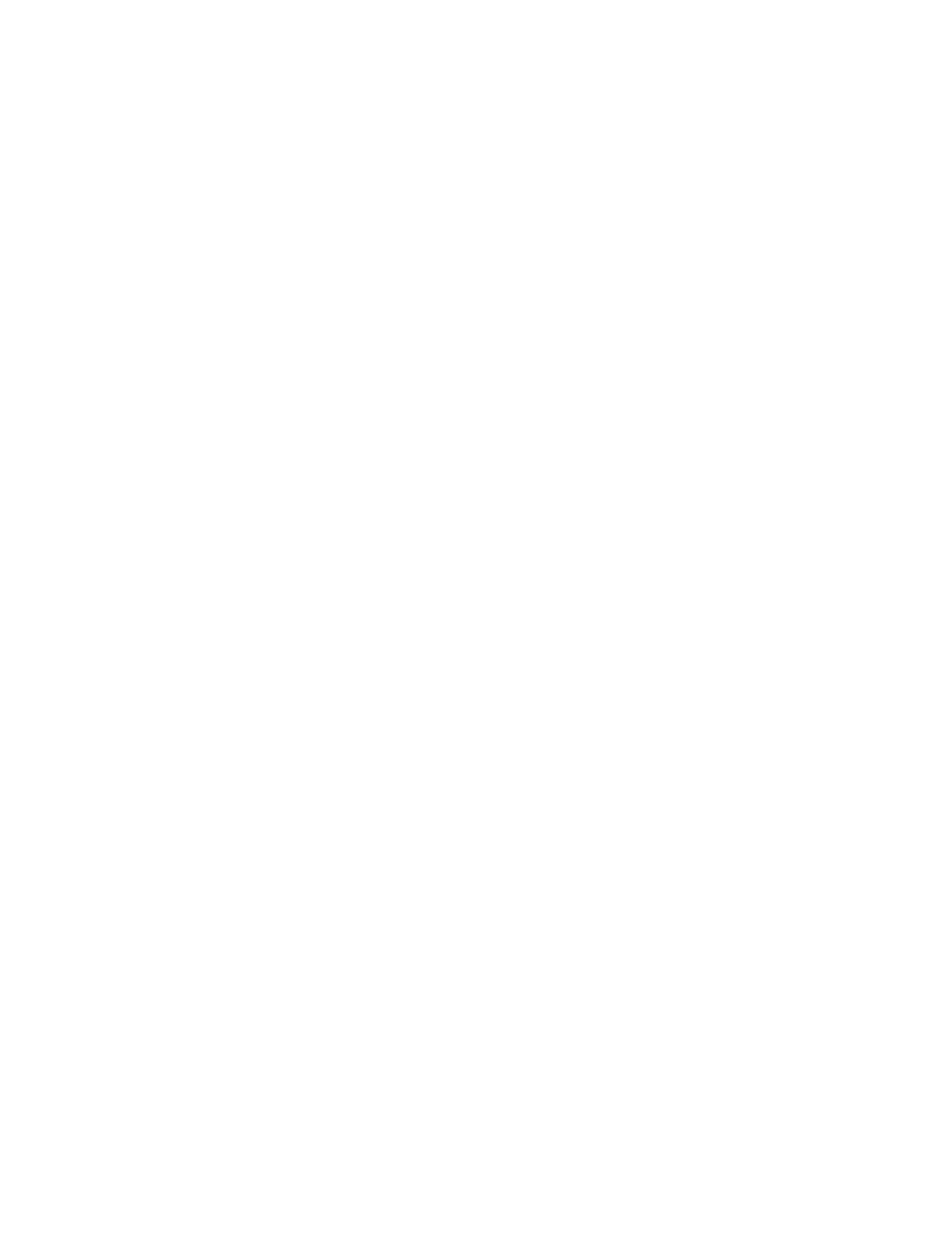
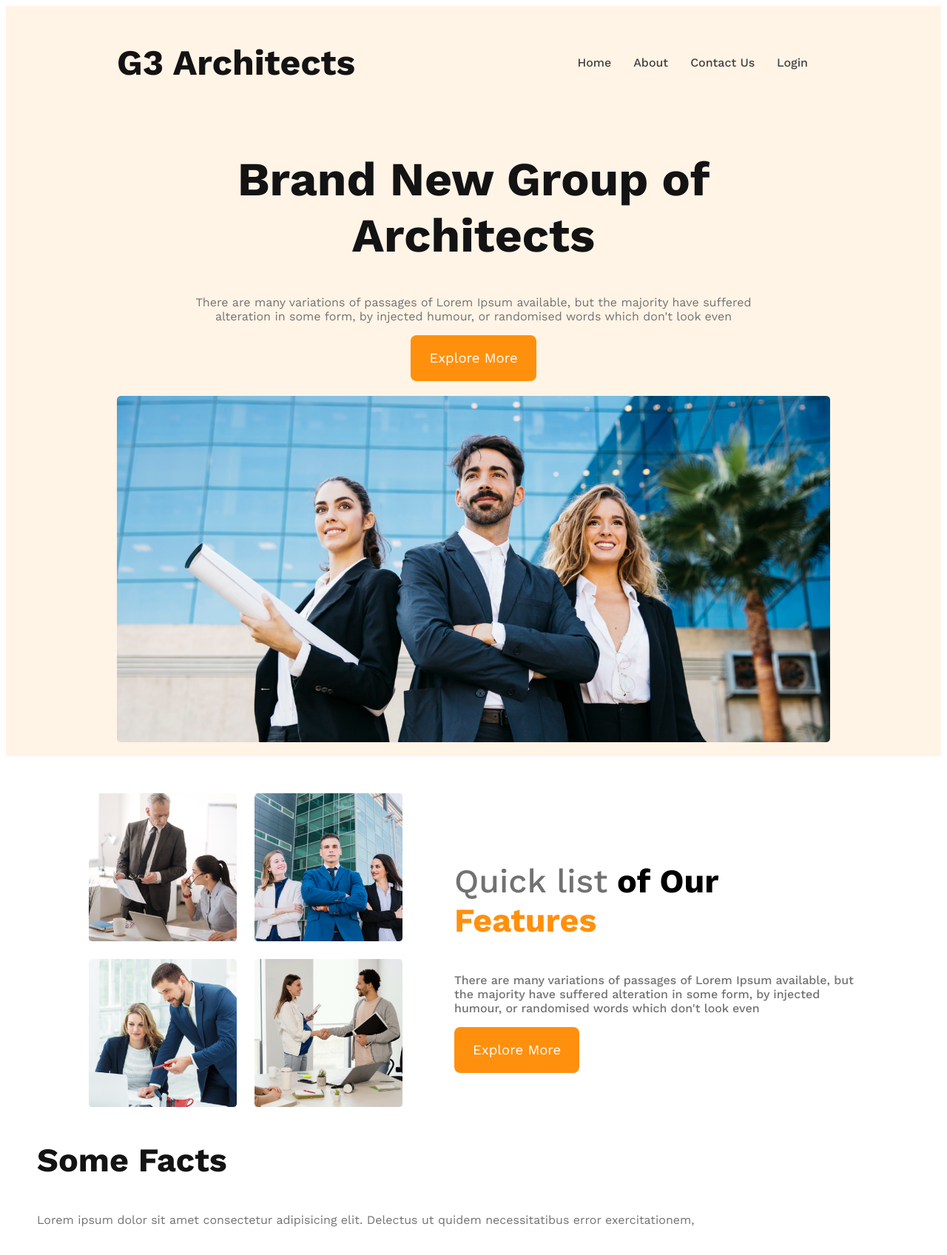
Before and after one commit to Ifteharr001/g3-architects-website, a plain HTML site: page index.html in a window 1280 px wide. Shown: the whole page at 74% size. Before the commit the page ends 800 px from the top, so only its background shows below. Drawn offline with nearby package versions, Linux system fonts and the light colour scheme.

Commit message:
added some section and css file

```diff
--- a/index.html
+++ b/index.html
@@ -4,8 +4,64 @@
     <meta charset="UTF-8">
     <meta name="viewport" content="width=device-width, initial-scale=1.0">
     <title>g3 architects website</title>
+    <link rel="stylesheet" href="style.css">
 </head>
 <body>
 
+    <!-- Start Header Section
+    ========================== -->
+    <header>
+        <nav class="manu-area">
+            <h3 class="manu-title">G3 Architects</h3>
+            <ul>
+                <li><a href="">Home</a></li>
+                <li><a href="">About</a></li>
+                <li><a href="">Contact Us</a></li>
+                <li><a href="">Login</a></li>
+            </ul>
+        </nav>
+        <div class="banner">
+            <div class="banner-contant">
+                <h1 class="banner-title">Brand New Group of Architects </h1>
+                <p class="banner-description">There are many variations of passages of Lorem Ipsum available, but the majority have suffered alteration in some form, by injected humour, or randomised words which don't look even</p>
+                <button class="btn-primary">Explore More</button>
+            </div>
+            <img class="banner-img" src="images/banner.png" alt="">
+        </div>
+    </header>
+    <!-- End Header Section
+    ========================  -->
+
+
+    <main>
+        <!-- team section -->
+        <section class="teams-container">
+            <div class="teams-img-container">
+                <img src="images/team1.png" alt="">
+                <img src="images/team2.png" alt="">
+                <img src="images/team3.png" alt="">
+                <img src="images/team4.png" alt="">
+            </div>
+            <div class="teams-contant">
+                <h3 class="teams-title"><span class="ql-span">Quick list</span> <span class="fo-span">of Our</span> <span class="f-span">Features</span></h3>
+                <p class="teams-description">There are many variations of passages of Lorem Ipsum available, but the majority have suffered alteration in some form, by injected humour, or randomised words which don't look even</p>
+                <button class="btn-primary">Explore More</button>
+            </div>
+        </section>
+
+        <!-- features section -->
+        <section class="features">
+
+        </section>
+        <!-- facts section -->
+
+        <section class="facts">
+            <h3 class="facts-title">Some Facts</h3>
+            <p class="facts-description">Lorem ipsum dolor sit amet consectetur adipisicing elit. Delectus ut quidem necessitatibus error exercitationem,</p>
+        </section>
+    </main>
+    <footer>
+
+    </footer>
 </body>
 </html>
--- /dev/null
+++ b/style.css
@@ -0,0 +1,187 @@
+/* Shard Style */
+
+@import url('https://fonts.googleapis.com/css2?family=Lato:wght@100;300;400;900&family=Open+Sans:wght@400;500;600;700;800&family=Work+Sans:ital,wght@0,400;0,500;0,600;0,700;0,800;0,900;1,400;1,500;1,600;1,700&display=swap');
+
+*{
+    font-family: 'Lato', sans-serif;
+    font-family: 'Open Sans', sans-serif;
+    font-family: 'Work Sans', sans-serif;
+}
+
+.btn-primary{
+    border-radius: 8px;
+    color: #fff;
+    font-size: 1.16rem;
+    cursor: pointer;
+    background: #FF900E;
+    padding: 20px 25px;
+    border: none;
+}
+
+
+/* Header Styles */
+header{
+    background: rgba(255, 144, 14, 0.10);
+    padding: 0px 150px;
+}
+.manu-area{
+    display: flex;
+    justify-content: space-between;
+    align-items: center;
+}
+.manu-area > ul{
+    display: flex;
+}
+.manu-area li{
+    list-style: none;
+    margin-right: 30px;
+    font-weight: 500;
+    font-size: 1rem;
+}
+.manu-area li a{
+    text-decoration: none;
+    color: #424242;
+}
+.manu-title{
+    font-size: 3rem;
+    font-weight: 700;
+    color: #131313;
+}
+
+.banner-img{
+    width: 100%;
+    padding-bottom: 15px;
+    margin-top: 20px;
+}
+.banner-contant{
+    max-width: 800px;
+    text-align: center;
+    margin: 0 auto;
+}
+.banner-title{
+    font-size: 4rem;
+    font-weight: 700;
+    color: #131313;
+}
+.banner-description{
+    color: #727272;
+}
+
+/* main styles */
+main{
+    max-width: 1180px;
+    margin: 50px auto;
+}
+
+.teams-container{
+    display: flex;
+    align-items: center;
+}
+.teams-img-container img{
+    width: 200px;
+    height: 200px;
+}
+.teams-img-container{
+    display: grid;
+    padding-left: 70px;
+    grid-template-columns: repeat(2, 1fr);
+    gap: 1.5rem;
+}
+.teams-contant{
+    padding-left: 70px;
+    padding-right: 70px;
+}
+.teams-title{
+    font-size: 2.8rem;
+}
+.ql-span{
+    color: var(--dark-03, #727272);
+    font-weight: 500;
+}
+.fo-span{
+
+}
+.f-span{
+    color: #FF900E;
+    font-weight: 700;
+}
+.teams-description{
+    color: #727272;
+    font-weight: 500;
+}
+
+
+/* facts style */
+.facts-description{
+    color: #727272;
+}
+.facts-title{
+    font-size: 2.8rem;
+    font-weight: 700;
+    color: #131313;
+}
+
+
+
+
+
+
+
+
+
+
+
+
+
+
+
+
+
+
+
+
+
+
+
+
+
+
+
+/* responsive media queries */
+@media screen and (max-width: 576px) {
+    header{
+        padding: 20px;
+    }
+    .manu-area,
+    .teams-container{
+        flex-direction: column;
+    }
+    .teams-img-container{
+        padding-left: 0px;
+        grid-template-columns: 1fr;
+
+    }
+    .teams-img-container img{
+        height: 100%;
+        width: 100%;
+    }
+}
+
+/* medium device */
+
+@media screen and (min-width: 576px) and (max-width: 960px) {
+    .manu-area,
+    .teams-container{
+        flex-direction: column;
+    }
+    .teams-img-container{
+        padding-left: 0px;
+    }
+    .teams-img-container img{
+        height: 100%;
+        width: 100%;
+    }
+    header{
+        padding: 50px;
+    }
+}
```
